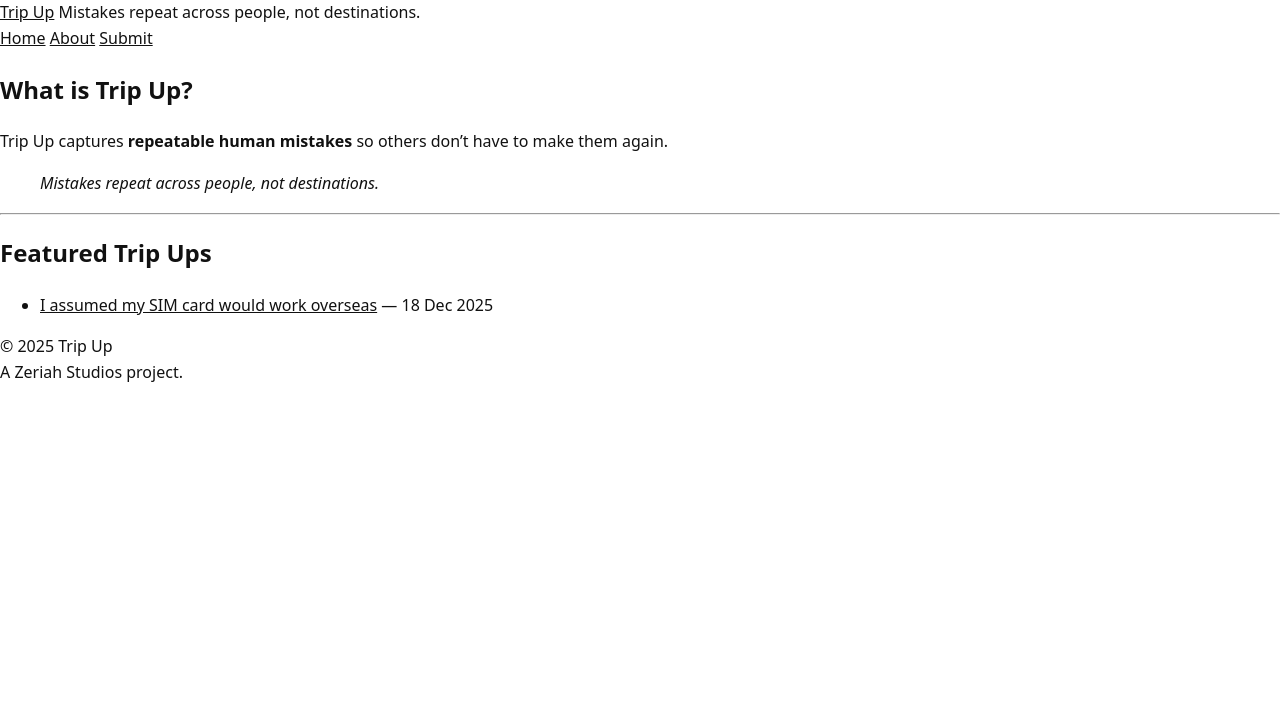
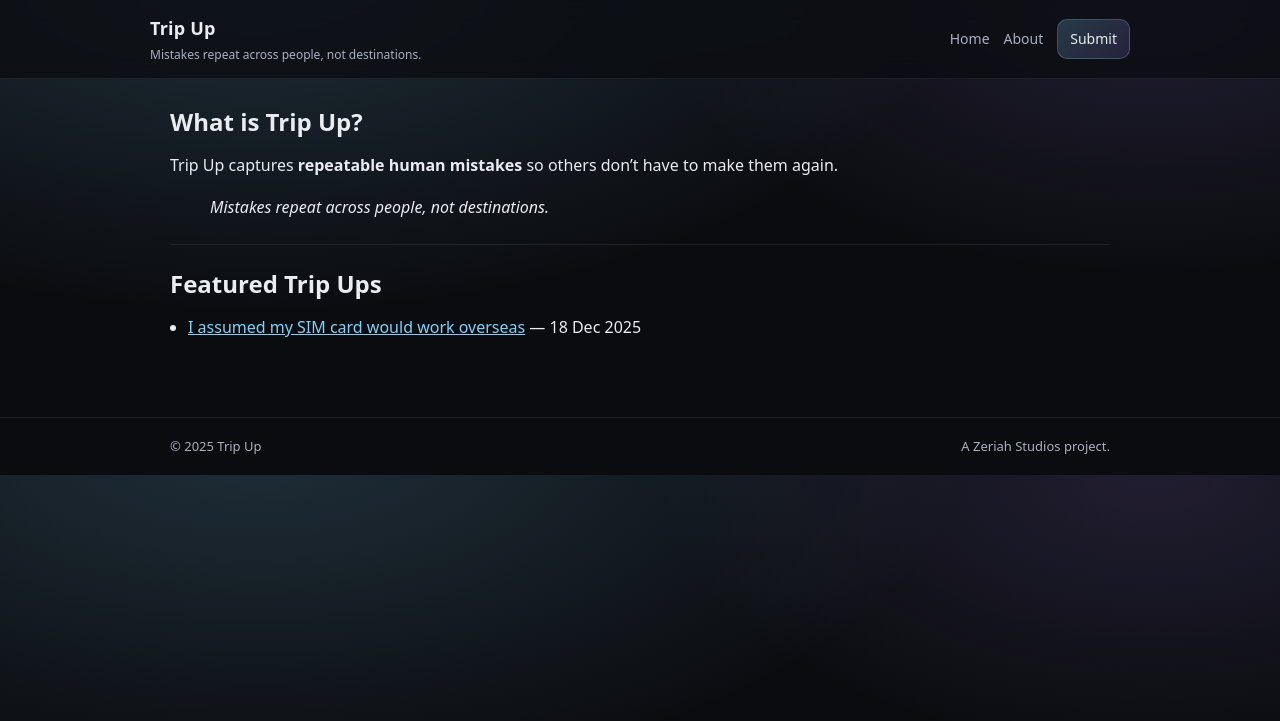
Before and after one commit to ZeriahStudios/TripUp, a Jekyll site: the page built from index.md, in a window 1280 px wide. Shown: the top 721 px of the page. Built offline with Jekyll 4.4.1, drawn with Linux system fonts in a browser that asks for light colours.

Commit message:
Update site.css

```diff
--- a/assets/css/site.css
+++ b/assets/css/site.css
@@ -1,46 +1,144 @@
-:root { color-scheme: light; }
-body {
-  font-family: system-ui, -apple-system, Segoe UI, Roboto, Arial, sans-serif;
-  margin: 0;
-  line-height: 1.6;
-  color: #111;
-  background: #fff;
+:root{
+  --bg:#0b0c10;
+  --panel:#11131a;
+  --card:#141826;
+  --text:#e9ecf1;
+  --muted:#a9b0c0;
+  --line:rgba(255,255,255,.08);
+  --accent:#7dd3fc;
 }
-.site {
-  max-width: 920px;
-  margin: 0 auto;
-  padding: 28px 20px;
+
+*{box-sizing:border-box}
+body{
+  margin:0;
+  font-family:system-ui,-apple-system,Segoe UI,Roboto,Arial,sans-serif;
+  background: radial-gradient(1200px 600px at 20% -10%, rgba(125,211,252,.18), transparent 60%),
+              radial-gradient(900px 500px at 90% 0%, rgba(167,139,250,.14), transparent 55%),
+              var(--bg);
+  color:var(--text);
+  line-height:1.6;
 }
-header.site {
-  border-bottom: 1px solid #eaeaea;
-  margin-bottom: 18px;
+
+.wrap{
+  max-width:980px;
+  margin:0 auto;
+  padding:0 20px;
 }
-header.site h1 { margin: 0 0 6px 0; font-size: 28px; }
-header.site p { margin: 0 0 18px 0; color: #555; }
-.content {
-  max-width: 920px;
-  margin: 0 auto;
-  padding: 0 20px 40px 20px;
+
+/* top bar */
+.topbar{
+  position:sticky;
+  top:0;
+  z-index:10;
+  backdrop-filter: blur(10px);
+  background:rgba(11,12,16,.72);
+  border-bottom:1px solid var(--line);
 }
-a { color: inherit; }
-a:hover { text-decoration: none; }
-.tripup h2 { margin-top: 0; }
-.tripup section {
-  border: 1px solid #eee;
-  border-radius: 12px;
-  padding: 14px 16px;
-  margin: 14px 0;
-  background: #fafafa;
+.topbar-inner{
+  display:flex;
+  align-items:center;
+  justify-content:space-between;
+  padding:14px 0;
 }
-.tripup section h3 { margin: 0 0 8px 0; font-size: 14px; letter-spacing: .02em; text-transform: uppercase; color:#666; }
-.takeaway {
-  background: #111;
-  color: #fff;
-  border-color: #111 !important;
+.brand{display:flex; flex-direction:column; gap:2px}
+.brand-title{
+  font-weight:800;
+  letter-spacing:.2px;
+  text-decoration:none;
+  color:var(--text);
+  font-size:18px;
 }
-footer.site {
-  border-top: 1px solid #eaeaea;
-  margin-top: 28px;
-  color: #666;
-  font-size: 13px;
+.brand-tagline{color:var(--muted); font-size:12px}
+
+.nav{display:flex; gap:14px; align-items:center}
+.nav a{
+  color:var(--muted);
+  text-decoration:none;
+  font-size:14px;
 }
+.nav a:hover{color:var(--text)}
+.nav .btn{
+  padding:8px 12px;
+  border-radius:10px;
+  background:linear-gradient(135deg, rgba(125,211,252,.22), rgba(167,139,250,.16));
+  border:1px solid rgba(125,211,252,.25);
+  color:var(--text);
+}
+
+/* content */
+main.wrap{padding:28px 20px 60px}
+
+h1,h2,h3{line-height:1.25}
+h2{margin:0 0 10px}
+p{color:var(--text)}
+.muted{color:var(--muted)}
+hr{border:none; border-top:1px solid var(--line); margin:24px 0}
+
+.hero{
+  padding:22px 18px;
+  border:1px solid var(--line);
+  border-radius:16px;
+  background:linear-gradient(180deg, rgba(20,24,38,.92), rgba(17,19,26,.92));
+}
+.hero p{margin:10px 0 0; color:var(--muted)}
+.hero .big{
+  font-size:28px;
+  margin:0;
+  font-weight:850;
+}
+.hero .quote{
+  margin-top:10px;
+  padding:10px 12px;
+  border-left:3px solid rgba(125,211,252,.45);
+  background:rgba(255,255,255,.03);
+  border-radius:10px;
+  color:var(--muted);
+}
+
+/* list */
+ul{padding-left:18px}
+li{margin:8px 0}
+a{color:var(--accent)}
+a:hover{text-decoration:none}
+
+/* tripup post layout */
+.tripup{
+  margin-top:10px;
+}
+.tripup h2{
+  font-size:30px;
+  margin:0 0 6px 0;
+}
+.tripup section{
+  margin:14px 0;
+  padding:14px 14px;
+  border-radius:14px;
+  border:1px solid var(--line);
+  background:rgba(255,255,255,.03);
+}
+.tripup section h3{
+  margin:0 0 6px 0;
+  font-size:12px;
+  letter-spacing:.08em;
+  text-transform:uppercase;
+  color:var(--muted);
+}
+.takeaway{
+  border-color: rgba(125,211,252,.25) !important;
+  background: linear-gradient(135deg, rgba(125,211,252,.10), rgba(167,139,250,.08)) !important;
+}
+.takeaway strong{display:block; margin-bottom:6px}
+
+/* footer */
+.footer{
+  border-top:1px solid var(--line);
+  padding:18px 0;
+  color:var(--muted);
+}
+.footer-inner{
+  display:flex;
+  justify-content:space-between;
+  gap:12px;
+  flex-wrap:wrap;
+  font-size:13px;
+}
```
